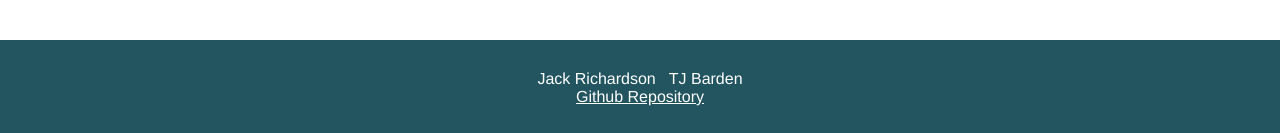
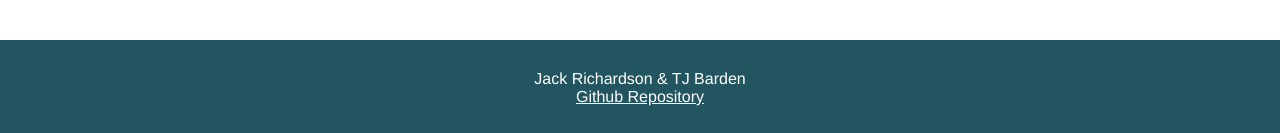
Before and after one commit to jackrich11/playlistMaker, a Vue app: page / in a window 1280 px wide. Shown: the part 7424-7557 px from the top of the page. Built offline with nearby package versions, Linux system fonts and the light colour scheme.

Commit message:
Updated footer ampersand between names

```diff
--- a/src/App.vue
+++ b/src/App.vue
@@ -12,7 +12,7 @@
     </div>
     <router-view/>
     <div id="footer">
-      <p>Jack Richardson &nbsp; TJ Barden</p>
+      <p>Jack Richardson &#38; TJ Barden</p>
       <a href="https://github.com/jackrich11/playlistMaker.git" target="_blank">Github Repository</a>
       <div v-show="false">Icons made by <a href="https://www.flaticon.com/authors/becris" title="Becris">Becris</a> from <a href="https://www.flaticon.com/" title="Flaticon">www.flaticon.com</a></div>
     </div>
```
